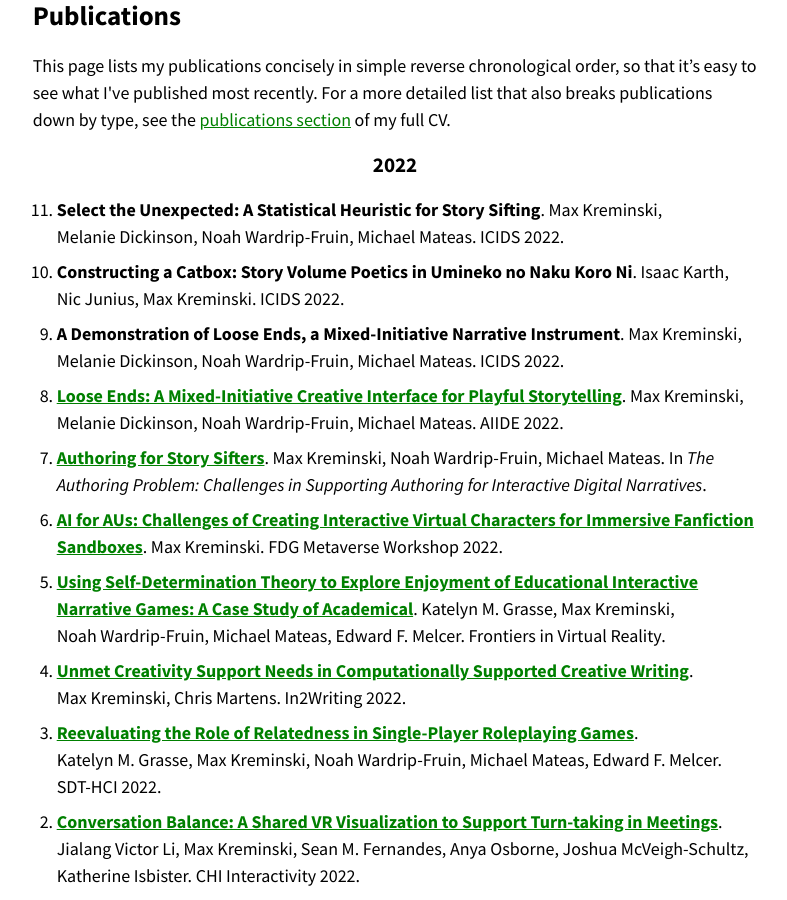
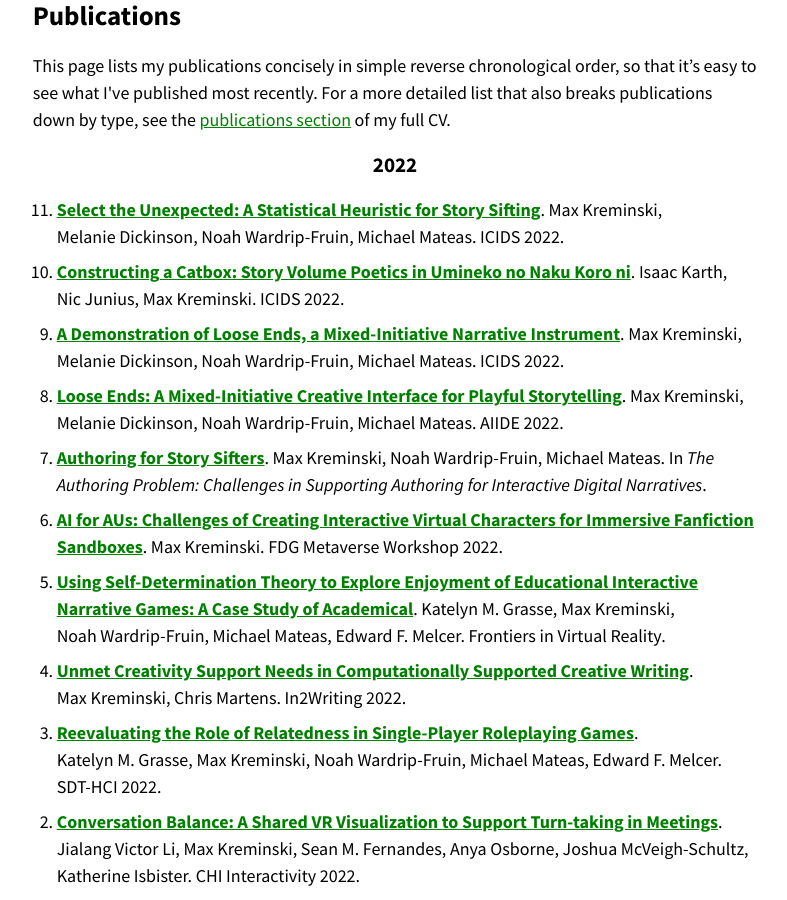
Before and after one commit to mkremins/mkremins.github.io, a Jekyll site: the page built from publications/index.html, in a window 1280 px wide and 900 px high, scrolled down 322 px. Shown: the whole window, without its empty margins (245-1032 px from the left). Built offline with Jekyll 4.4.1, drawn with Linux system fonts in a browser that asks for light colours; part of the change alters nothing that is shown.

```diff
--- a/_data/publications.json
+++ b/_data/publications.json
@@ -1,7 +1,7 @@
 [
 {
   "title": "Select the Unexpected: A Statistical Heuristic for Story Sifting",
-  "url": "",
+  "url": "https://mkremins.github.io/publications/StU_ICIDS2022.pdf",
   "authors": ["Max Kreminski", "Melanie Dickinson", "Noah Wardrip-Fruin", "Michael Mateas"],
   "year": "2022",
   "venue": "ICIDS",
@@ -9,8 +9,8 @@
   "pubtype": "full"
 },
 {
-  "title": "Constructing a Catbox: Story Volume Poetics in Umineko no Naku Koro Ni",
-  "url": "",
+  "title": "Constructing a Catbox: Story Volume Poetics in Umineko no Naku Koro ni",
+  "url": "https://mkremins.github.io/publications/Umineko_ICIDS2022.pdf",
   "authors": ["Isaac Karth", "Nic Junius", "Max Kreminski"],
   "year": "2022",
   "venue": "ICIDS",
@@ -19,7 +19,7 @@
 },
 {
   "title": "A Demonstration of Loose Ends, a Mixed-Initiative Narrative Instrument",
-  "url": "",
+  "url": "https://mkremins.github.io/publications/LooseEnds_ICIDS2022.pdf",
   "authors": ["Max Kreminski", "Melanie Dickinson", "Noah Wardrip-Fruin", "Michael Mateas"],
   "year": "2022",
   "venue": "ICIDS",
```
Also changed, not shown: 3 other files.
